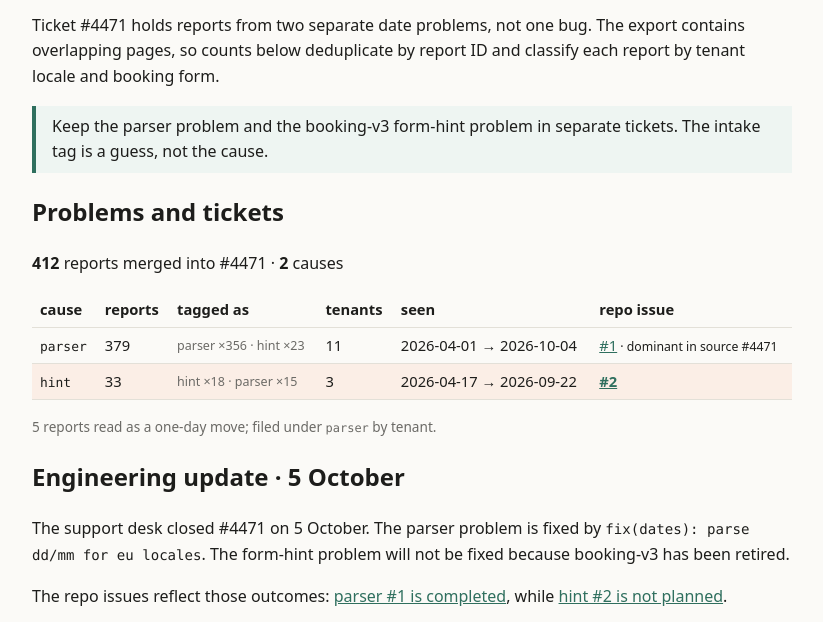
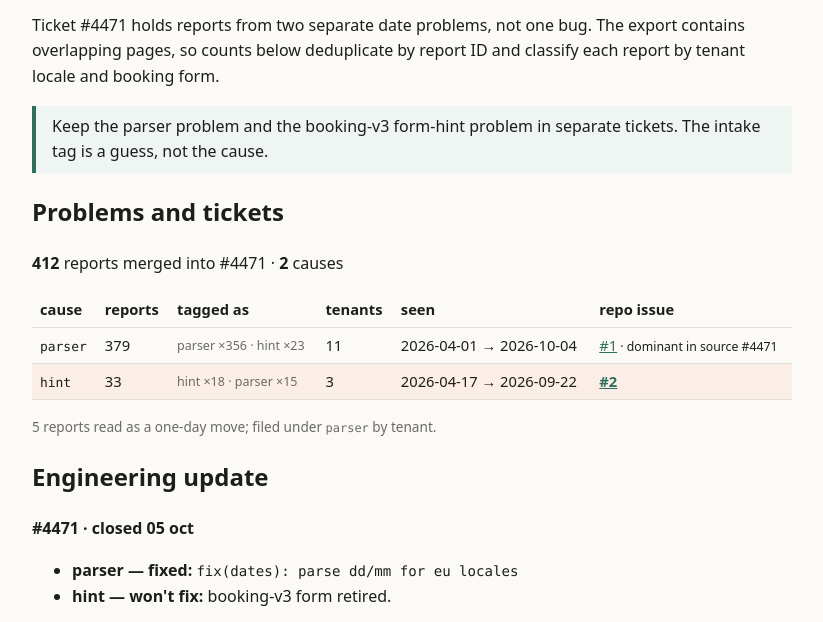
Before and after one commit to geraldinetay18/what-it-shows-s01e03, a plain HTML site: page rendered/kb/incidents/4471/index.html in a window 1280 px wide. Shown: the part 135-757 px from the top of the page, without its empty margins (228-1051 px from the left). Drawn offline with Linux system fonts and the light colour scheme.

Commit message:
Preserve the updated desk date and dispositions

```diff
--- a/rendered/kb/incidents/4471/index.html
+++ b/rendered/kb/incidents/4471/index.html
@@ -52,8 +52,9 @@
     </tbody>
   </table>
   <p class="note">5 reports read as a one-day move; filed under <code>parser</code> by tenant.</p>
-  <h2>Engineering update · 5 October</h2>
-  <p>The support desk closed #4471 on 5 October. The parser problem is fixed by <code>fix(dates): parse dd/mm for eu locales</code>. The form-hint problem will not be fixed because booking-v3 has been retired.</p>
+  <h2>Engineering update</h2>
+  <p><strong>#4471 · closed 05 oct</strong></p>
+  <ul><li><strong>parser — fixed:</strong> <code>fix(dates): parse dd/mm for eu locales</code></li><li><strong>hint — won't fix:</strong> booking-v3 form retired.</li></ul>
   <p>The repo issues reflect those outcomes: <a href="https://github.com/geraldinetay18/what-it-shows-s01e03/issues/1">parser #1 is completed</a>, while <a href="https://github.com/geraldinetay18/what-it-shows-s01e03/issues/2">hint #2 is not planned</a>.</p>
   <h2>Why these are two causes</h2>
   <p>The shared parser reads every date month first. A day-first tenant therefore gets a swapped date through app, email, or a booking-v2 form. By contrast, booking-v3 displays <code>MM/DD/YYYY</code>; for the three day-first tenants, that hint conflicts with the tenant's date order. The KB's cause logic assigns those form reports to <code>hint</code>, not <code>parser</code>.</p>
```
Also changed, not shown: 1 other file.
